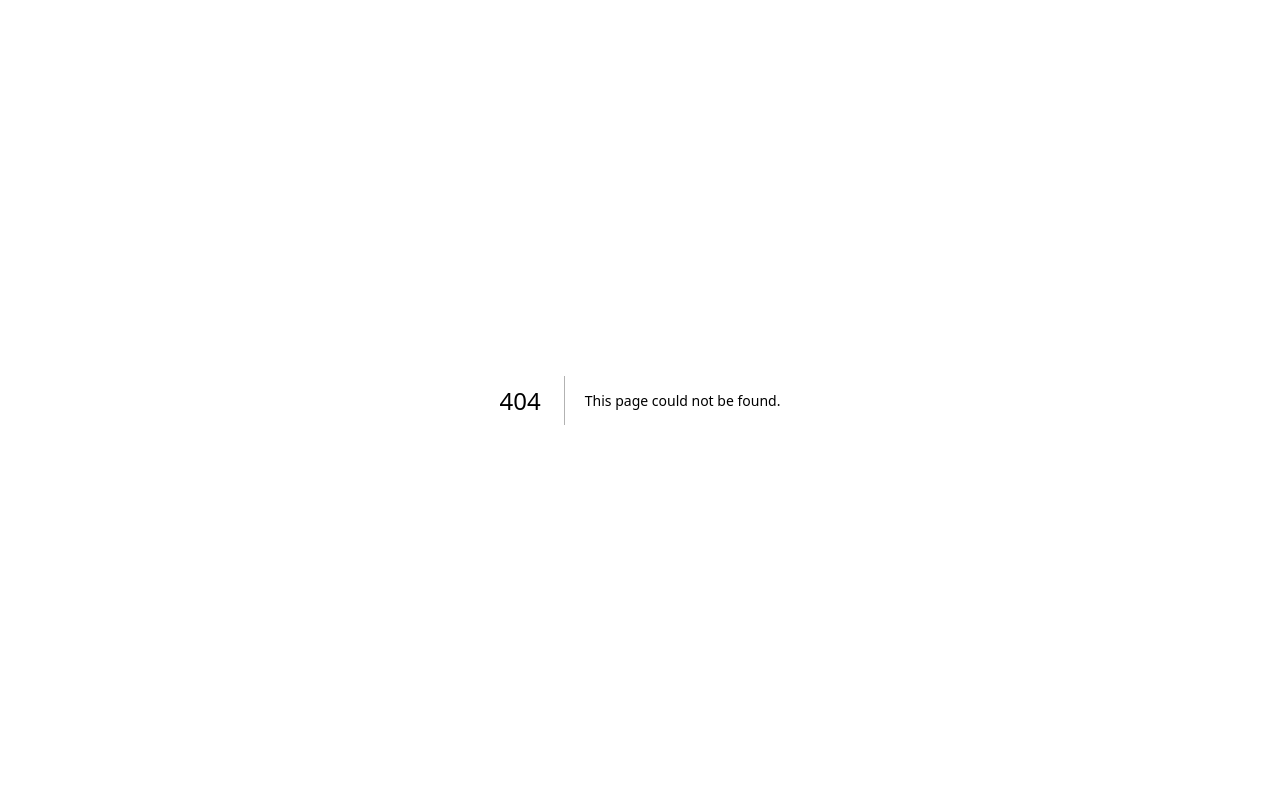
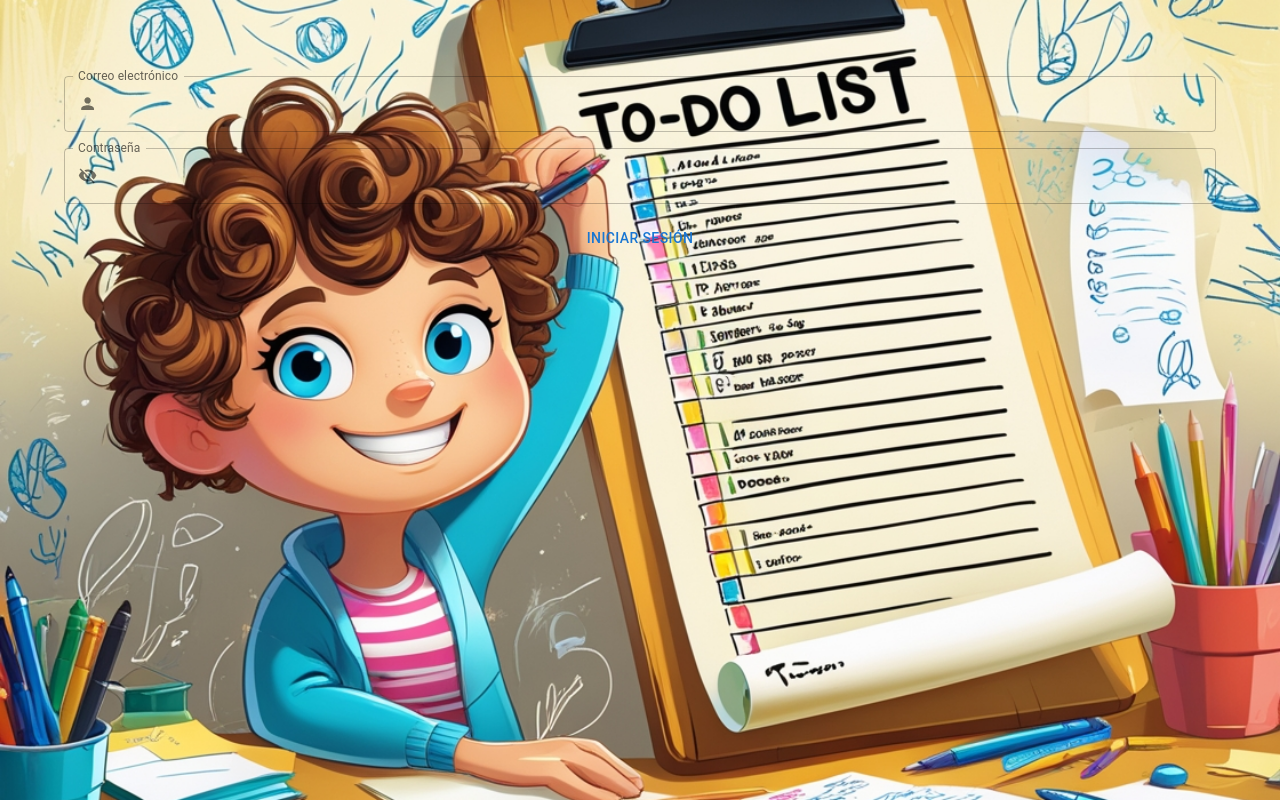
Before and after one commit to LuisJhonatan/to-do-list-app, a Next.js app: page /login in a window 1280 px wide. Before the commit this address had no page. Built offline with nearby package versions, Linux system fonts and the light colour scheme.

Commit message:
preview section login

```diff
--- /dev/null
+++ b/src/app/(pages)/login/page.tsx
@@ -0,0 +1,25 @@
+'use client'
+import FormLogin from "@/components/FormLogin";
+import Image from "next/image";
+
+export default function SectionLogin() {
+  return (
+    <>
+      <div className="relative w-full h-screen">
+        <Image
+            src={"/img/Fondo2.jpg"}
+            alt="Picture of the author"
+            fill
+            style={{
+              objectFit: "cover",
+            }}
+            quality={100}
+            priority
+        />
+      </div>
+      <div className="w-3/4 md:w-1/2 flex flex-col items-center justify-center absolute top-1/2 left-1/2 transform -translate-x-1/2 -translate-y-1/2 z-50 m-auto bg-white bg-opacity-70 rounded-lg pt-4">
+            <FormLogin />
+      </div>
+    </>
+  );
+}
--- a/src/components/FormLogin.tsx
+++ b/src/components/FormLogin.tsx
@@ -1,5 +1,5 @@
 "use client";
-import { Person, Visibility } from "@mui/icons-material";
+import { Person, Visibility, VisibilityOff } from "@mui/icons-material";
 import {
   Button,
   Container,
@@ -37,13 +37,30 @@ export default function FormLogin() {
       }}
       onSubmit={handleSubmit(onSubmit)}
     >
-      <Typography variant="h3">Iniciar sesión</Typography>
+      <Typography
+        sx={{
+          fontSize: {
+            xs: "1.1rem",
+            md: "2.5rem",
+          },
+          fontFamily: "sans-serif",
+          fontWeight: "bold",
+          color: "black",
+        }}
+      >
+        Iniciar sesión
+      </Typography>
       <TextField
         slotProps={{
           input: {
             startAdornment: (
               <InputAdornment position="start">
-                <Person />
+                <Person
+                sx={{
+                  fontSize: "1.2rem",
+
+                }}
+                />
               </InputAdornment>
             ),
           },
@@ -58,11 +75,21 @@ export default function FormLogin() {
           input: {
             startAdornment: (
               <InputAdornment onClick={handleClick} position="start">
-                <Visibility
-                  sx={{
-                    cursor: "pointer",
-                  }}
-                />
+                {showPassword ? (
+                  <Visibility
+                    sx={{
+                      cursor: "pointer",
+                      fontSize: "1.2rem",
+                    }}
+                  />
+                ) : (
+                  <VisibilityOff
+                    sx={{
+                      cursor: "pointer",
+                      fontSize: "1.2rem",
+                    }}
+                  />
+                )}
               </InputAdornment>
             ),
           },
@@ -71,6 +98,7 @@ export default function FormLogin() {
         type={showPassword ? "text" : "password"}
         label="Contraseña"
         error={false}
+        autoComplete="off"
       />
       <Button type="submit">Iniciar sesión</Button>
     </Container>
```
Also changed, not shown: src/app/page.tsx (+8 -1 lines), public/img/Fondo2.jpg (added).
